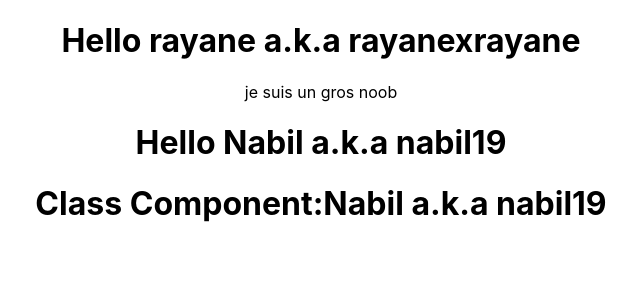
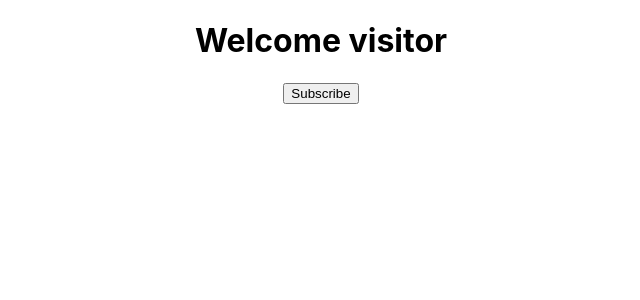
Before and after one commit to yuz19/React-beginers, a React (Create React App) app: page / in a window 1280 px wide. Shown: the top 300 px of the page, without its empty margins (319-959 px from the left). Built offline with nearby package versions, Linux system fonts and the light colour scheme.

Commit message:
10-state

```diff
--- a/src/App.js
+++ b/src/App.js
@@ -5,14 +5,16 @@
 import {Greet} from './components/Greet';
 import Welcome from './components/Welcome';
 import Hello from './components/Hello';
+import Message from './components/Message';
 function App() {
   return (
     <div className="App">
         {/* <Hello/>*/}
-        {/* <Welcome/>*/}
+        {/* <Welcome/>
         <Greet name="rayane" summoner="rayanexrayane"><p>je suis un gros noob</p></Greet>
         <Greet name="Nabil" summoner="nabil19"/>
-        <Welcome name="Nabil" summoner="nabil19"/>
+        <Welcome name="Nabil" summoner="nabil19"/>*/}
+        <Message/>
     </div>
   );
 }
--- /dev/null
+++ b/src/components/Message.js
@@ -0,0 +1,27 @@
+import React,{ Component } from "react";
+
+class Message extends Component{
+
+    constructor(){
+        super()
+        this.state={
+            message:'Welcome visitor'
+        }
+    }
+
+    ChangeMessage(){
+        this.setState({
+            message:"thanks for subscribing"
+        })
+    }
+
+    render(){
+        return(
+            <div>
+                 <h1>{this.state.message}</h1>
+                 <button onClick={()=>this.ChangeMessage()}>Subscribe</button>
+            </div>
+        )
+    }
+}
+export default Message;
```
